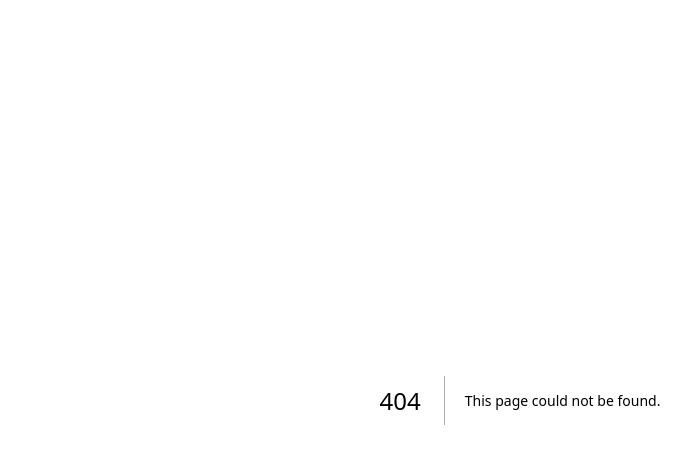
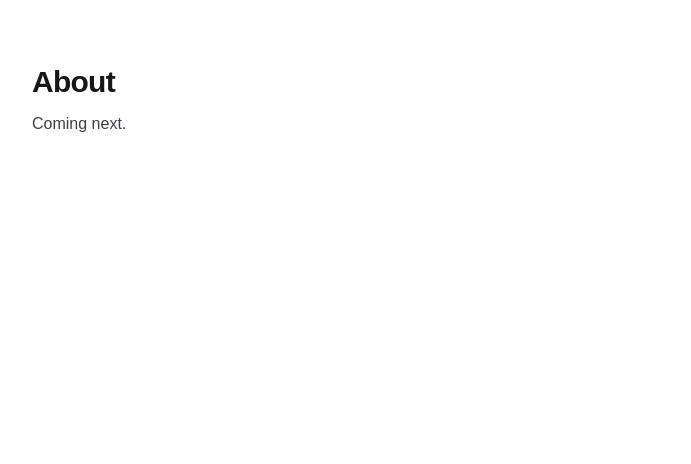
Before and after one commit to alfonsobarreiro/mens-sole-revival, a Next.js app: page /about in a window 1280 px wide. Before the commit this address had no page. Shown: the top 464 px of the page, without its empty margins (120-811 px from the left). Built offline with nearby package versions, Linux system fonts and the light colour scheme.

Commit message:
Add stub pages for core routes

```diff
--- /dev/null
+++ b/app/about/page.tsx
@@ -0,0 +1,12 @@
+import { Container } from "@/components/Container";
+
+export default function Page() {
+  return (
+    <main className="py-16">
+      <Container>
+        <h1 className="text-3xl font-semibold tracking-tight">About</h1>
+        <p className="mt-3 text-zinc-700">Coming next.</p>
+      </Container>
+    </main>
+  );
+}
--- /dev/null
+++ b/app/kits/page.tsx
@@ -0,0 +1,12 @@
+import { Container } from "@/components/Container";
+
+export default function Page() {
+  return (
+    <main className="py-16">
+      <Container>
+        <h1 className="text-3xl font-semibold tracking-tight">Kits</h1>
+        <p className="mt-3 text-zinc-700">Coming next.</p>
+      </Container>
+    </main>
+  );
+}
--- /dev/null
+++ b/app/learn/page.tsx
@@ -0,0 +1,12 @@
+import { Container } from "@/components/Container";
+
+export default function Page() {
+  return (
+    <main className="py-16">
+      <Container>
+        <h1 className="text-3xl font-semibold tracking-tight">Learn</h1>
+        <p className="mt-3 text-zinc-700">Coming next.</p>
+      </Container>
+    </main>
+  );
+}
--- /dev/null
+++ b/app/waitlist/page.tsx
@@ -0,0 +1,12 @@
+import { Container } from "@/components/Container";
+
+export default function Page() {
+  return (
+    <main className="py-16">
+      <Container>
+        <h1 className="text-3xl font-semibold tracking-tight">Waitlist</h1>
+        <p className="mt-3 text-zinc-700">Coming next.</p>
+      </Container>
+    </main>
+  );
+}
```
